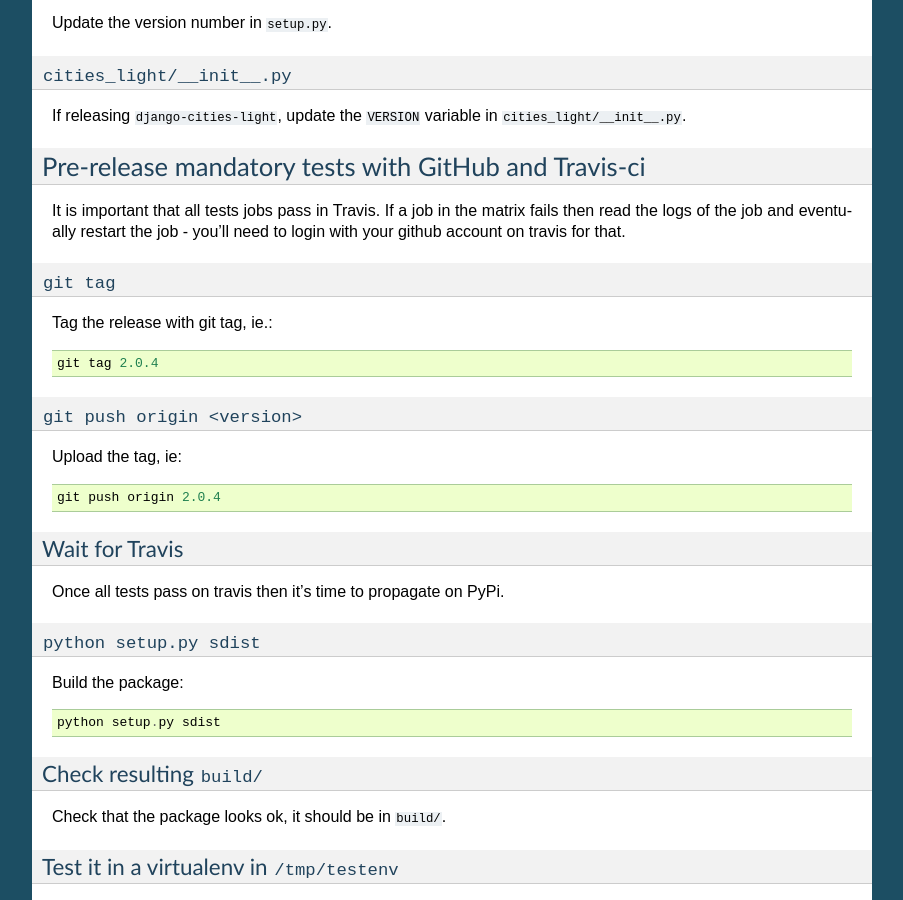
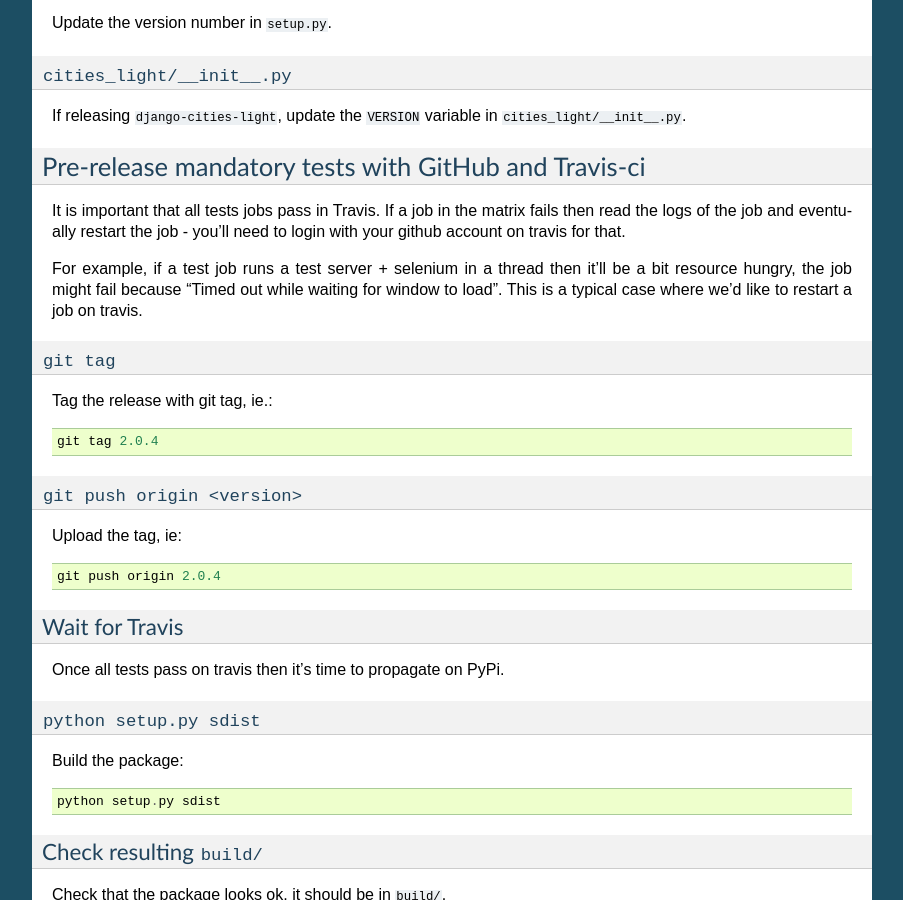
Before and after one commit to yourlabs/community, a Sphinx documentation site: the page built from docs/release.rst, in a window 1280 px wide and 900 px high, scrolled down 903 px. Shown: the whole window, without its empty margins (198-1101 px from the left). Built offline with Sphinx 7.4.7, drawn with Linux system fonts in a browser that asks for light colours.

Commit message:
Mention an example for restarting a travis job

```diff
--- a/docs/release.rst
+++ b/docs/release.rst
@@ -66,6 +66,11 @@ It is important that all tests jobs pass in Travis. If a job in the matrix
 fails then read the logs of the job and eventually restart the job - you'll
 need to login with your github account on travis for that.
 
+For example, if a test job runs a test server + selenium in a thread then it'll
+be a bit resource hungry, the job might fail because "Timed out while waiting
+for window to load". This is a typical case where we'd like to restart a job on
+travis.
+
 ``git tag``
 -----------
 
```
